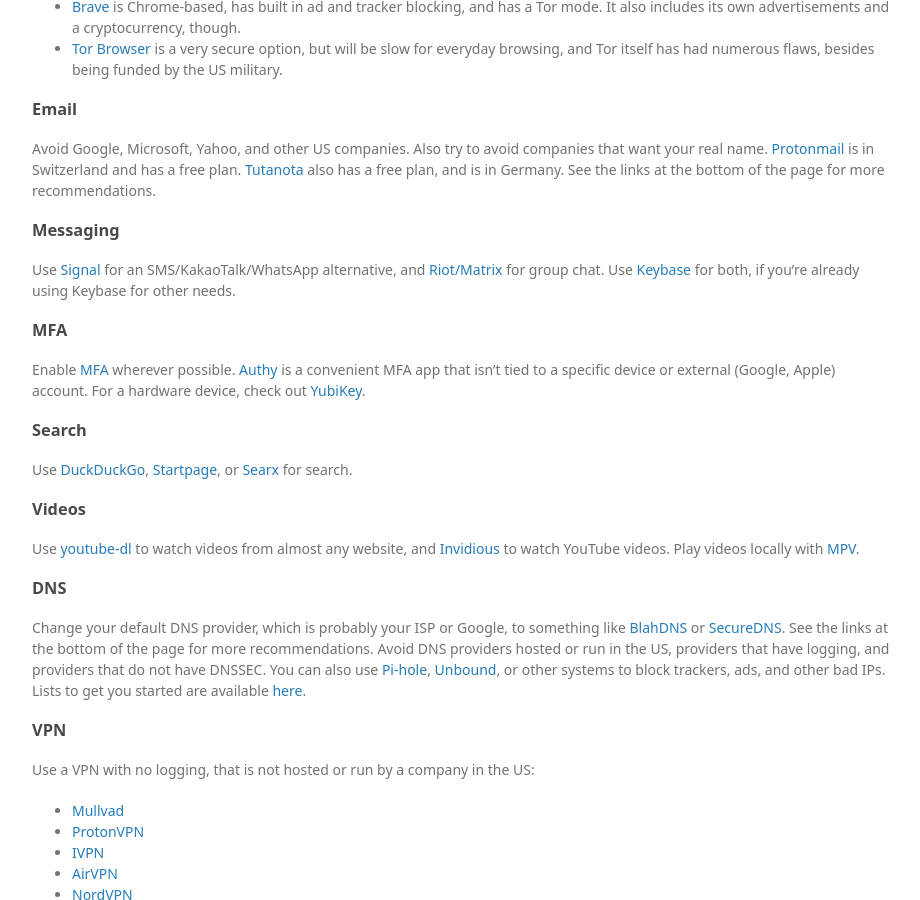
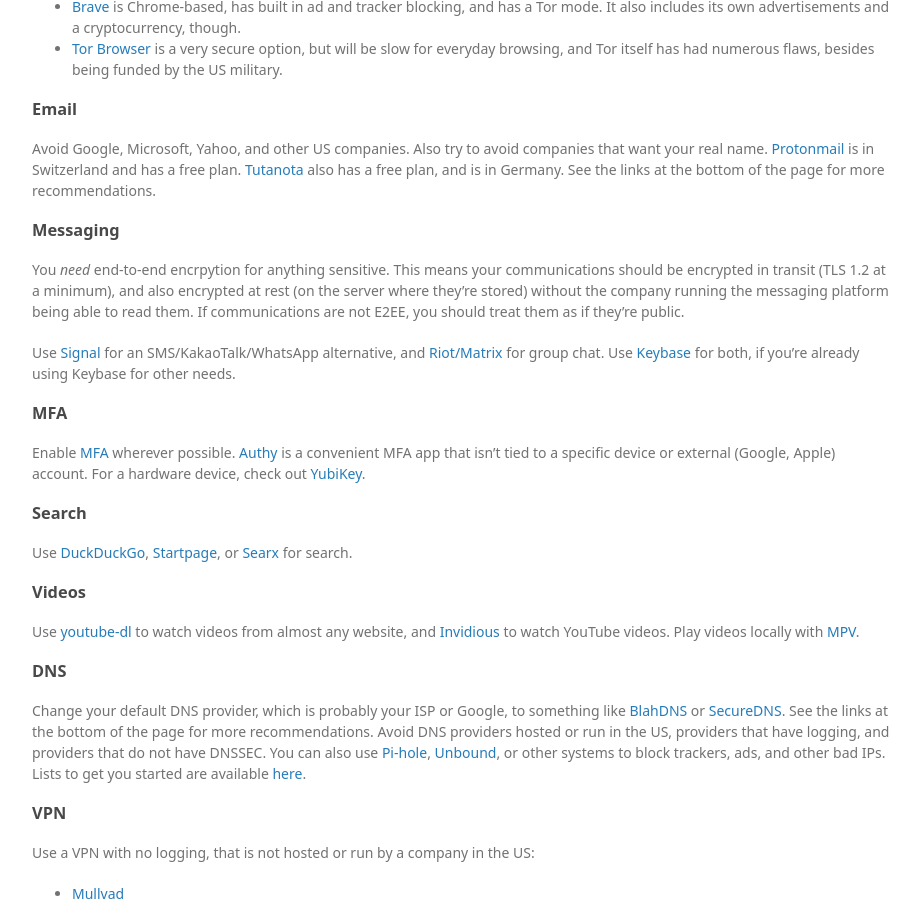
Before and after one commit to prolesoft/marxist.space, a Jekyll site: the page built from security.md, in a window 1280 px wide and 900 px high, scrolled down 1995 px. Shown: the whole window, without its empty margins (178-1098 px from the left). Built offline with Jekyll 4.4.1, drawn with Linux system fonts in a browser that asks for light colours; our own code applies the rules of GitHub Pages for plain Markdown files.

Commit message:
add note on e2ee for chat

```diff
--- a/security.md
+++ b/security.md
@@ -103,6 +103,10 @@
 
 ### Messaging
 
+You _need_ end-to-end encrpytion for anything sensitive. This means your communications should be encrypted in transit (TLS 1.2 at a minimum),
+and also encrypted at rest (on the server where they're stored) without the company running the messaging platform being able to read them.
+If communications are not E2EE, you should treat them as if they're public.
+
 Use [Signal](https://signal.org/) for an SMS/KakaoTalk/WhatsApp alternative, and [Riot/Matrix](https://about.riot.im/) for group chat.
 Use [Keybase](#encryption) for both, if you're already using Keybase for other needs.
 
```
